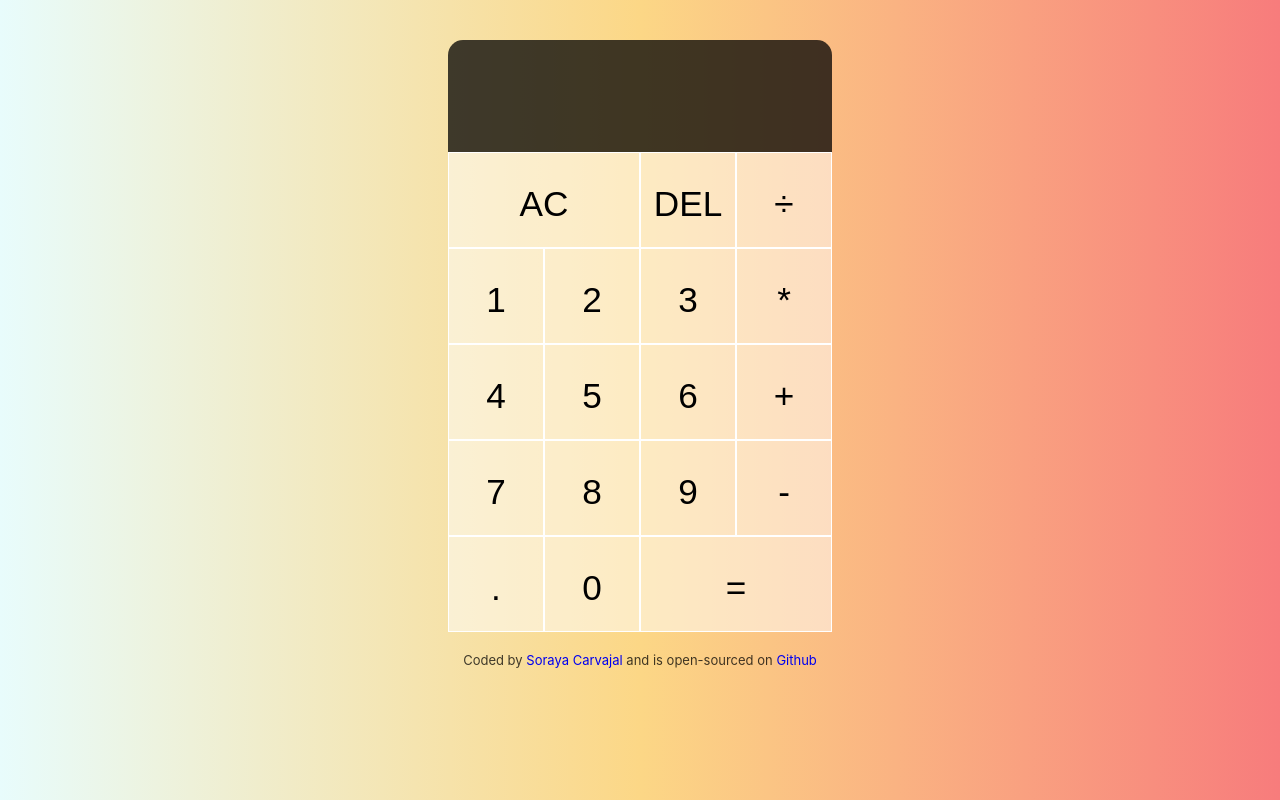
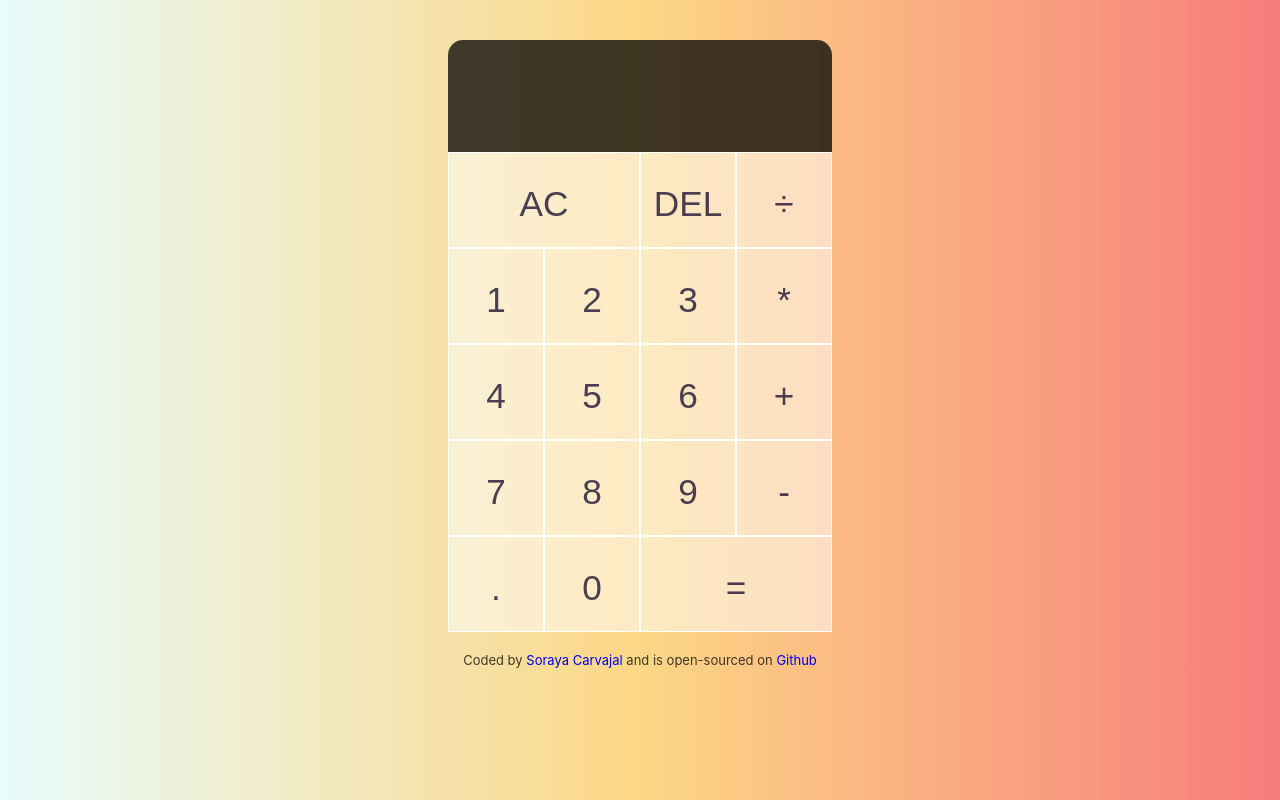
Before and after one commit to icuestiona/react-calculator, a React (Create React App) app: page / in a window 1280 px wide. Built offline with nearby package versions, Linux system fonts and the light colour scheme.

Commit message:
Styling changed

```diff
--- a/src/App.css
+++ b/src/App.css
@@ -28,6 +28,7 @@ body {
   font-weight: 400;
   line-height: 100px;
   font-size: 2.2rem;
+  color: rgb(15, 4, 40, 0.75);
   border: 1px solid white;
   outline: none;
   background-color: rgb(255, 255, 255, 0.5);
```
